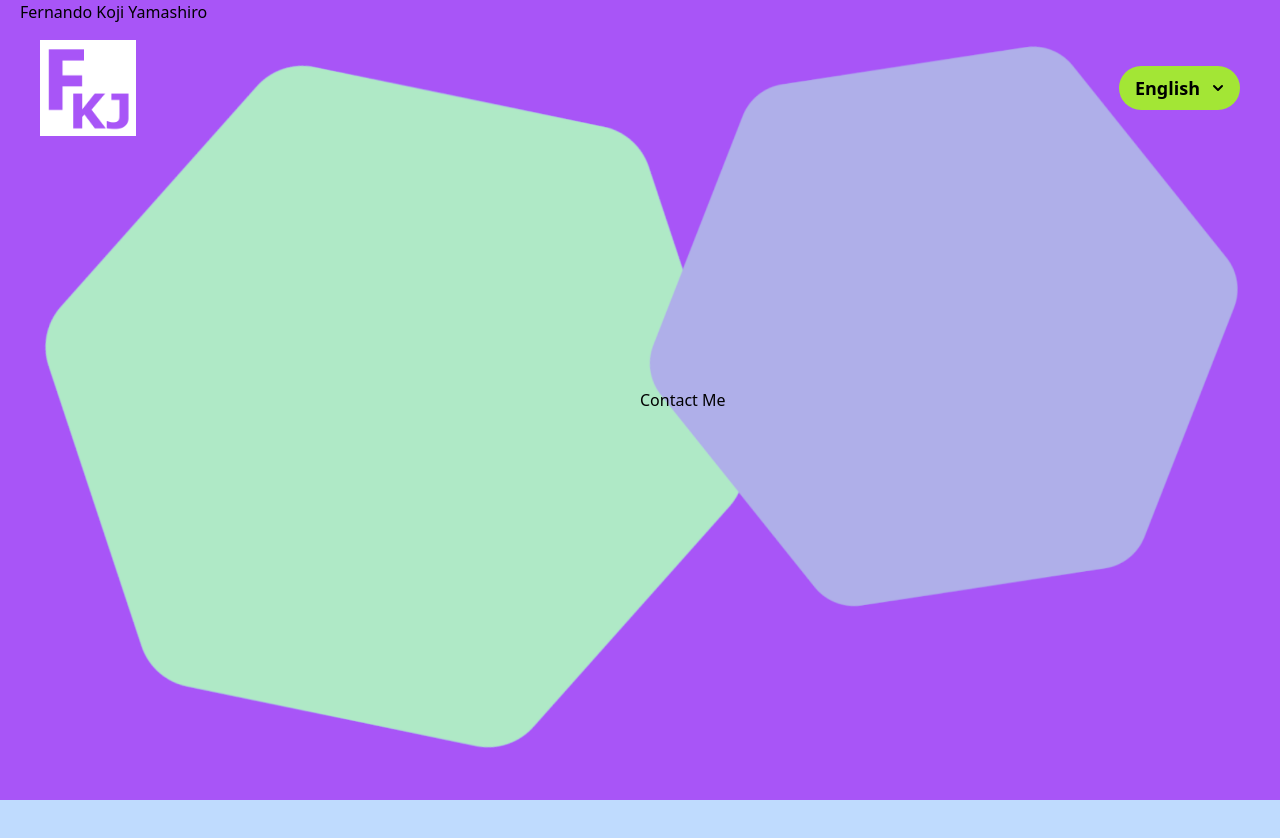
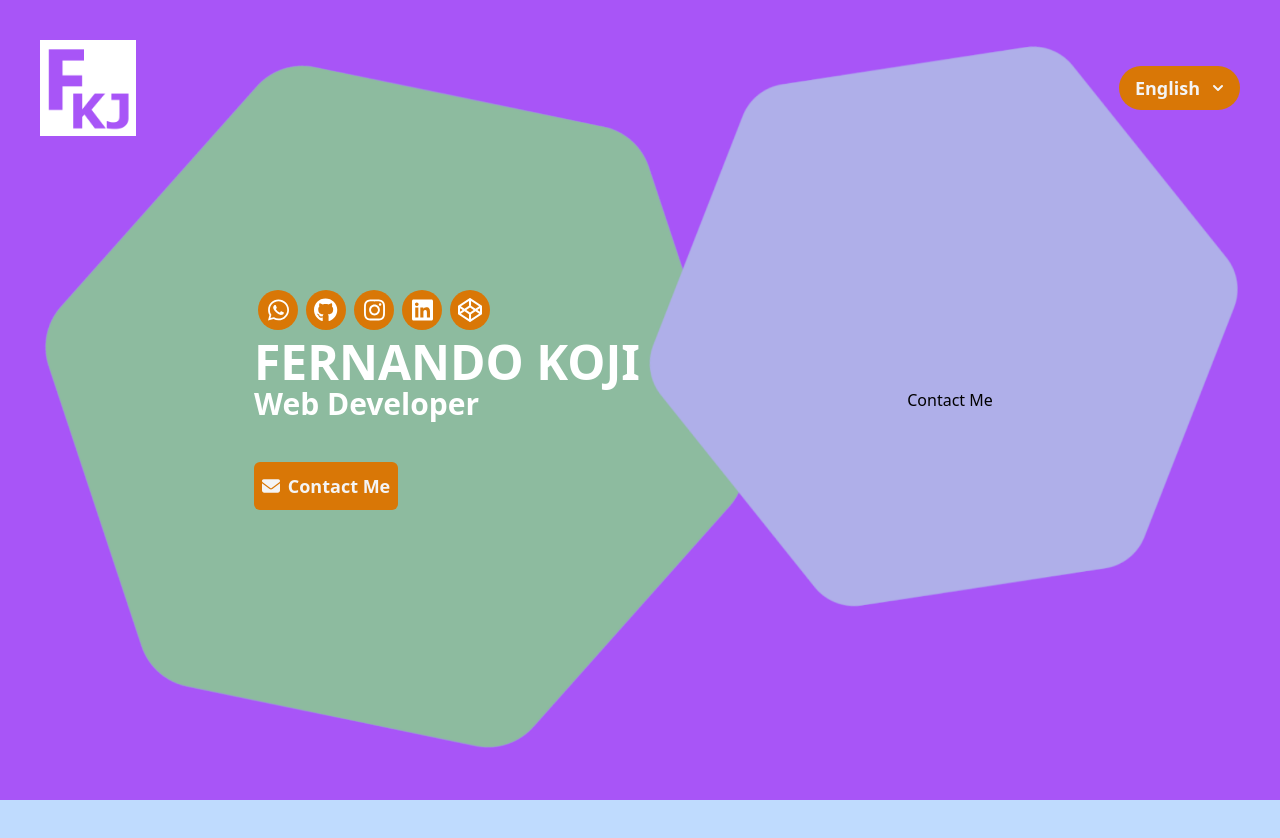
Before and after one commit to Kojji/portfolio-two, a Vue app: page /education in a window 1280 px wide. Shown: the top 838 px of the page. Built offline with nearby package versions, Linux system fonts and the light colour scheme.

Commit message:
add: icons

```diff
--- a/package.json
+++ b/package.json
@@ -10,6 +10,11 @@
     "preview": "vite preview"
   },
   "dependencies": {
+    "@fortawesome/fontawesome-svg-core": "^6.1.2",
+    "@fortawesome/free-brands-svg-icons": "^6.1.2",
+    "@fortawesome/free-regular-svg-icons": "^6.1.2",
+    "@fortawesome/free-solid-svg-icons": "^6.1.2",
+    "@fortawesome/vue-fontawesome": "^3.0.1",
     "@headlessui/vue": "^1.6.7",
     "@heroicons/vue": "^1.0.6",
     "vue": "^3.0.0",
--- a/src/components/FullScreenBanner.vue
+++ b/src/components/FullScreenBanner.vue
@@ -16,21 +16,38 @@ let windowWidth = computed(() => $store.getters.getWindowWidth)
       <div class="flex">
         <!-- <div class="bg-gray-600 h-screen"> -->
         <div v-if="windowWidth > 991.98" class="flex-1 h-screen">
-          <!-- <div class="info-grid">
-            <div class="background-image"><img alt="text-background" class="text-background" src="https://drive.google.com/uc?export=view&id=1OPsCZK9Zpbkfc3U0KY8Fzx0HyhH2jbrS" /></div>
-            <div class="text-content row">
-              <div class="col-9 offset-2">
-                <div class="main-text-slot"> -->
-                  <p>Fernando Koji Yamashiro</p>
-                  <!-- <p class="role-text text-size-2">{{$t('HomeBanner.Profession')}}</p>
-                </div>
-                <p class="py-3" style="font-weight: bold;">{{$t('HomeBanner.Text')}}</p>
-                <a href="mailto:fernandokojiyama@gmail.com" target="_blank">
-                  <button type="button" class="btn color-button">{{$t('HomeBanner.CallToAction')}}</button>
+          <div class="name-grid">
+            <div>
+              <div class="inline-flex mb-2">
+                <a href="https://wa.me/+5511934282440" target="_blank" class="mx-1 flex items-center w-10 h-10 rounded-full bg-amber-600 hover:bg-amber-700 place-content-center " style="color:white;">
+                  <font-awesome-icon icon="fa-brands fa-whatsapp" size="xl" />
+                </a>
+                <!-- <a href="mailto:fernandokojidev@gmail.com" target="_blank" class="mx-1 flex items-center w-10 h-10 rounded-full bg-amber-600 hover:bg-amber-700 place-content-center " style="color:white;">
+                  <font-awesome-icon icon="fa-solid fa-envelope" size="xl" />
+                </a> -->
+                <a href="https://github.com/Kojji" target="_blank" class="mx-1 flex items-center w-10 h-10 rounded-full bg-amber-600 hover:bg-amber-700 place-content-center " style="color:white;">
+                  <font-awesome-icon icon="fa-brands fa-github" size="xl" />
+                </a>
+                <a href="https://www.instagram.com/nandokoji/" target="_blank" class="mx-1 flex items-center w-10 h-10 rounded-full bg-amber-600 hover:bg-amber-700 place-content-center " style="color:white;">
+                  <font-awesome-icon icon="fa-brands fa-instagram" size="xl" />
+                </a>
+                <a href="https://www.linkedin.com/in/fernandokojiyama/" target="_blank" class="mx-1 flex items-center w-10 h-10 rounded-full bg-amber-600 hover:bg-amber-700 place-content-center " style="color:white;">
+                  <font-awesome-icon icon="fa-brands fa-linkedin" size="xl" />
+                </a>
+                <a href="https://codepen.io/kojji" target="_blank" class="mx-1 flex items-center w-10 h-10 rounded-full bg-amber-600 hover:bg-amber-700 place-content-center " style="color:white;">
+                  <font-awesome-icon icon="fa-brands fa-codepen" size="xl" />
                 </a>
               </div>
+              <h1 class="text-white font-bold text-5xl font-sans">FERNANDO KOJI</h1>
+              <p class="text-white font-semibold text-3xl">{{$t('HomeBanner.Profession')}}</p>
+              <a href="mailto:fernandokojdev@gmail.com" target="_blank">
+                <button type="button" class="flex items-center justify-center items-center mt-10 w-36 h-12 rounded-md bg-amber-600 font-semibold text-lg text-zinc-100 hover:bg-amber-700">
+                  <font-awesome-icon icon="fa-solid fa-envelope" size="md" />
+                  <p class="pl-2">{{ $t('HomeBanner.CallToAction') }}</p>
+                </button>
+              </a>
             </div>
-          </div> -->
+          </div>
         </div>
         <div class="flex-1 h-screen">
           <div class="info-grid">
@@ -73,9 +90,18 @@ let windowWidth = computed(() => $store.getters.getWindowWidth)
 .info-overlay{
   position: absolute;
 }
+.name-grid{
+  display: grid;
+  align-items: center;
+  justify-items: end;
+  grid-template-rows: 1fr;
+  grid-template-columns: 1fr;
+  height: 100%;
+}
 .info-grid{
   display: grid;
   align-items: center;
+  justify-items: center;
   grid-template-rows: 1fr;
   grid-template-columns: 1fr;
   height: 100%;
--- a/src/components/TopNav.vue
+++ b/src/components/TopNav.vue
@@ -21,7 +21,7 @@ const language = detectLanguage() == 'pt' ? ref('Português') : ref('English');
         <div class="justify-self-end self-center">
           <Menu as="div" class="relative inline-block text-left">
             <div>
-              <MenuButton class="inline-flex rounded-full px-4 py-2 bg-lime-400 hover:bg-lime-500">
+              <MenuButton class="inline-flex rounded-full px-4 py-2 text-zinc-100 bg-amber-600 hover:bg-amber-700">
                 <span class="font-bold md:text-lg text-md">{{ language }}</span>
                 <ChevronDownIcon class="-mr-1 ml-2 h-5 w-5 self-center" aria-hidden="true" />
               </MenuButton>
--- a/src/main.js
+++ b/src/main.js
@@ -6,6 +6,12 @@ import './index.css'
 import { createI18n } from 'vue-i18n'
 import messages from '/src/assets/i18n'
 import detectLanguage from "/src/assets/languageDetect"
+import { library } from '@fortawesome/fontawesome-svg-core'
+import { FontAwesomeIcon } from '@fortawesome/vue-fontawesome'
+import { faEnvelope } from '@fortawesome/free-solid-svg-icons'
+import { faWhatsapp, faGithub, faInstagram, faLinkedin, faCodepen } from '@fortawesome/free-brands-svg-icons'
+
+library.add(faEnvelope, faWhatsapp, faGithub, faInstagram, faLinkedin, faCodepen)
 
 const i18n = createI18n({
   legacy: false,
@@ -19,4 +25,5 @@ const i18n = createI18n({
 const app = createApp(App).use(i18n).use(store).use(router)
 app.provide('$i18n', app.config.globalProperties.$i18n)
 app.provide('$store', app.config.globalProperties.$store)
+app.component('font-awesome-icon', FontAwesomeIcon)
 app.mount('#app')
```
Also changed, not shown: src/assets/images/hexagonBackground.png, 1 other file (tests, documents, lock files or other folders).
